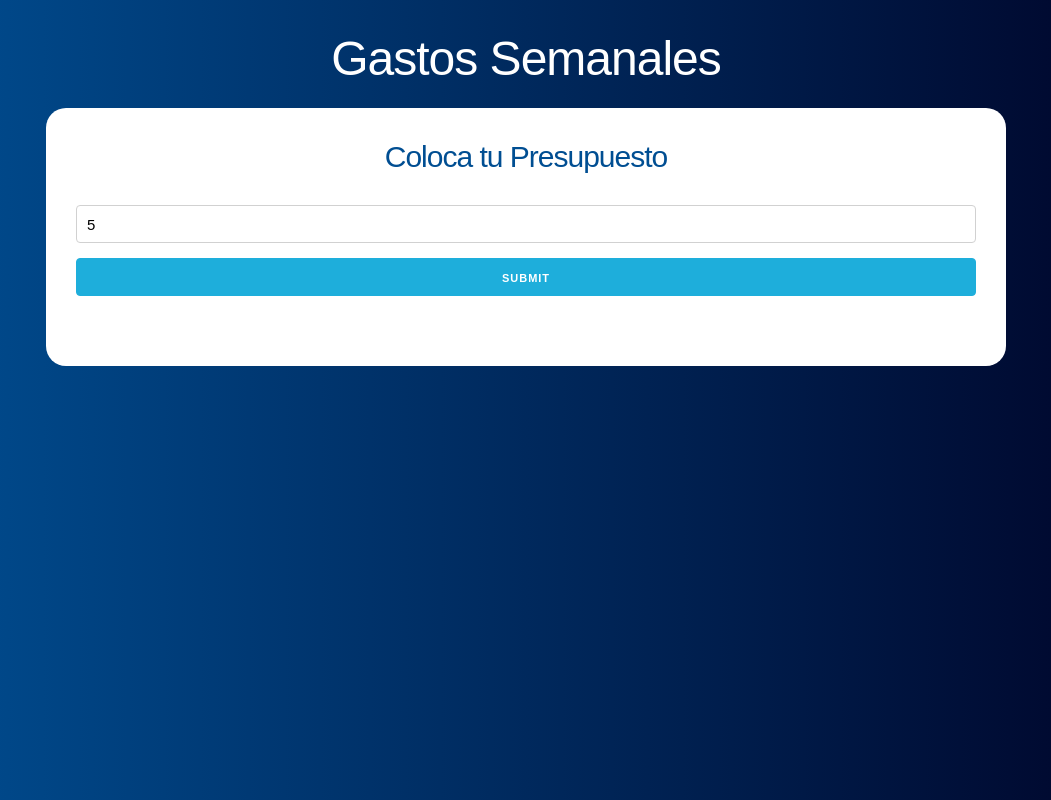
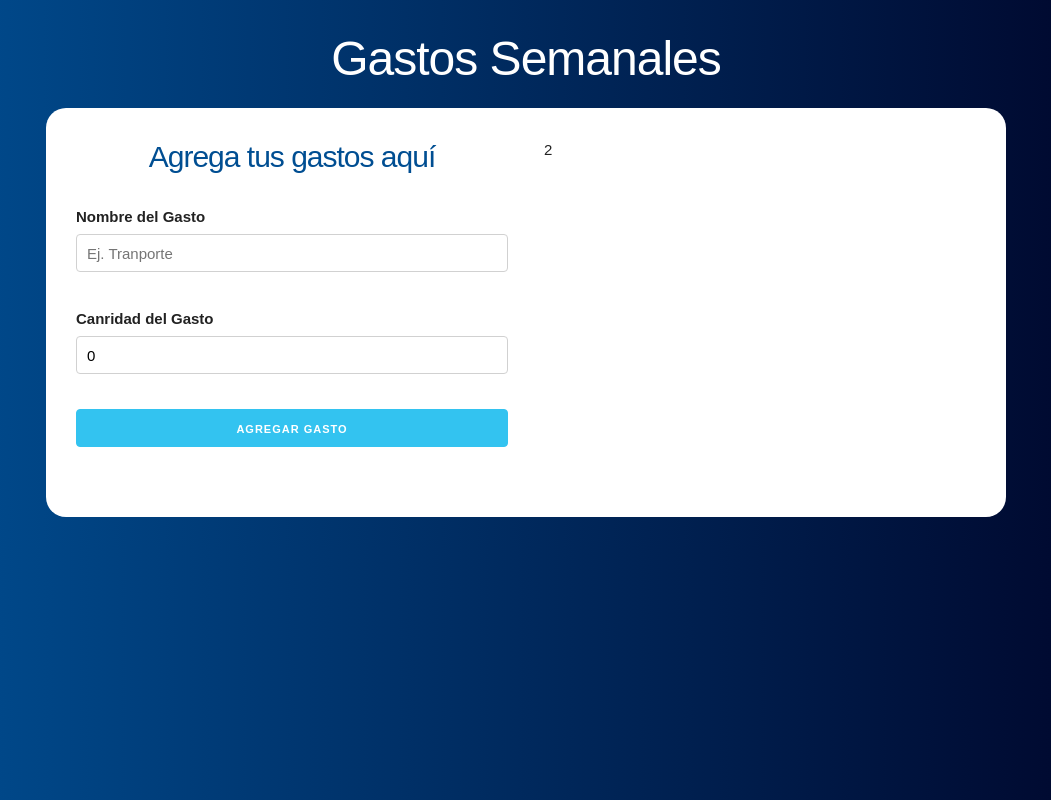
Before and after one commit to AlexiSkyline/Gastos-Semanales, a React (Create React App) app: page / in a window 1280 px wide. Both pictures are taken after typing "5" into the empty fields and a click on the input 640 px from the left and 277 px from the top of the page. Shown: the whole page, without its empty margins (114-1165 px from the left). Built offline with nearby package versions, Linux system fonts and the light colour scheme.

Commit message:
We add the part of adding an expense

```diff
--- a/src/App.js
+++ b/src/App.js
@@ -1,7 +1,22 @@
-import React from 'react';
+import React, { useState } from 'react';
+import { Formulario } from './components/Formulario';
 import { Pregunta } from './components/Pregunta';
 
 function App() {
+
+  const [ presupuesto, setPresupuesto ] = useState(0);
+  const [ restante, setRestante ] = useState(0);
+  const [ mostrarpregunta, actualizarPregunta ] = useState(true);
+  const [ gastos, setGastos ] = useState([]);
+
+  // * Cuando agregamos un nuevo gasto
+  const agregarNuevoGasto = ( gasto ) => {
+    setGastos([
+      ...gastos,
+      gasto
+    ]);
+  }
+
   return (
     <div className="container">
 
@@ -9,8 +24,32 @@
           <h1>Gastos Semanales</h1>
 
           <div className="contenido-principal contenido">
-              <Pregunta />
+
+              { mostrarpregunta ?
+                  (
+                    <Pregunta
+                        setPresupuesto={ setPresupuesto }
+                        setRestante={ setRestante }
+                        actualizarPregunta={ actualizarPregunta }
+                    />
+                  )
+                  : (
+                    <div className="row">
+                        <div className="one-half column">
+                          <Formulario
+                             agregarNuevoGasto={ agregarNuevoGasto }
+                          />
+                        </div>
+
+                        <div className="one-half column">
+                          2
+                        </div>
+                    </div>
+                  )
+              }
+
           </div>
+
       </header>
 
     </div>
--- a/src/components/Error.jsx
+++ b/src/components/Error.jsx
@@ -1,4 +1,4 @@
-import React from 'react'
+import React from 'react';
 
 export const Error = ({ mensaje }) => (
 
--- /dev/null
+++ b/src/components/Formulario.jsx
@@ -0,0 +1,72 @@
+import React, { useState } from 'react';
+import { Error } from './Error';
+
+export const Formulario = ({ agregarNuevoGasto }) => {
+
+    const [ nombre, setNombre ] = useState('');
+    const [ cantidad, setCantidad ] = useState(0);
+    const [error, setError] = useState(false);
+
+
+    // * Cuando el usuario agrega un gasto
+    const agregarGasto = ( e ) => {
+        e.preventDefault();
+
+        // * Validar
+        if( cantidad < 1 || isNaN( cantidad ) || nombre.trim === '' ) {
+            setError( true );
+            return;
+        }
+
+        // * Construir el gasto
+        const gasto = {
+            nombre,
+            cantidad,
+            id : Date.now()
+        }
+
+        // * Pasar el gasto al componente principal
+        agregarNuevoGasto( gasto );
+
+        // * Resetear el Form
+        setNombre('');
+        setCantidad(0);
+
+    }
+    return (
+        <form onSubmit={ agregarGasto }>
+
+            { error ? <Error mensaje="Ambos campos son obligatorios o el Presupuesto es Incorrecto"/> : null }
+
+            <h2>Agrega tus gastos aquí</h2>
+
+            <div className="campo">
+                <label>Nombre del Gasto</label>
+                <input
+                    type="text"
+                    className="u-full-width"
+                    placeholder="Ej. Tranporte"
+                    value={ nombre }
+                    onChange={ e => setNombre( e.target.value ) }
+                />
+            </div>
+
+            <div className="campo">
+                <label>Canridad del Gasto</label>
+                <input
+                    type="number"
+                    className="u-full-width"
+                    placeholder="Ej. 300"
+                    value={ cantidad }
+                    onChange={ e => setCantidad( parseInt( e.target.value ) ) }
+                />
+            </div>
+
+            <input
+                type="submit"
+                className="button-primary u-full-width"
+                value="Agregar Gasto"
+            />
+        </form>
+    );
+}
--- a/src/components/Pregunta.jsx
+++ b/src/components/Pregunta.jsx
@@ -1,7 +1,7 @@
-import React, { useState } from 'react'
+import React, { useState } from 'react';
 import { Error } from './Error';
 
-export const Pregunta = () => {
+export const Pregunta = ({ setPresupuesto, setRestante, actualizarPregunta }) => {
 
     const [ cantidad, setCantidad ] = useState(0);
     const [error, setError] = useState(false);
@@ -22,7 +22,9 @@
 
         // * Si pasa la validación
         setError( false );
-
+        setPresupuesto( cantidad );
+        setRestante( cantidad );
+        actualizarPregunta( false );
     }
 
     return (
```
Also changed, not shown: src/Pregunta.jsx (deleted).
